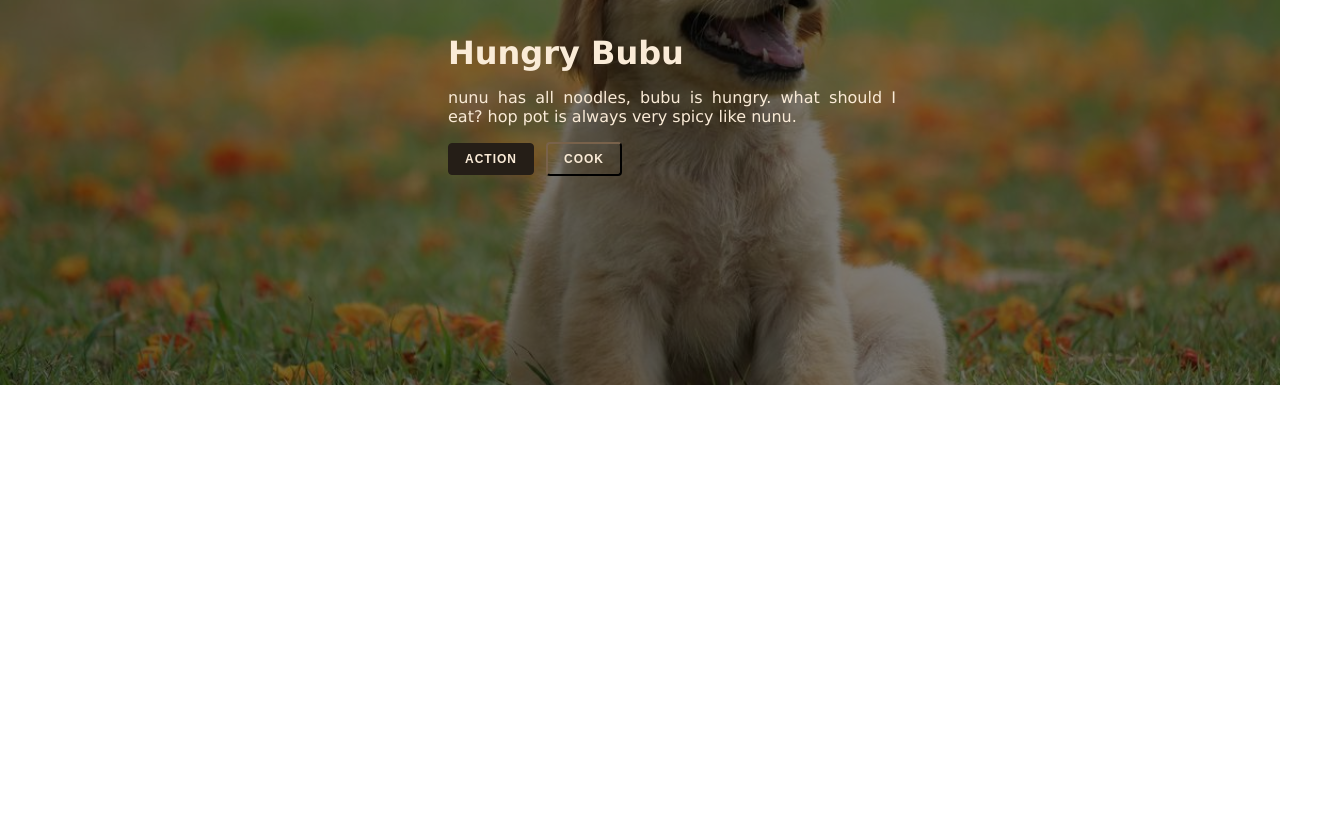
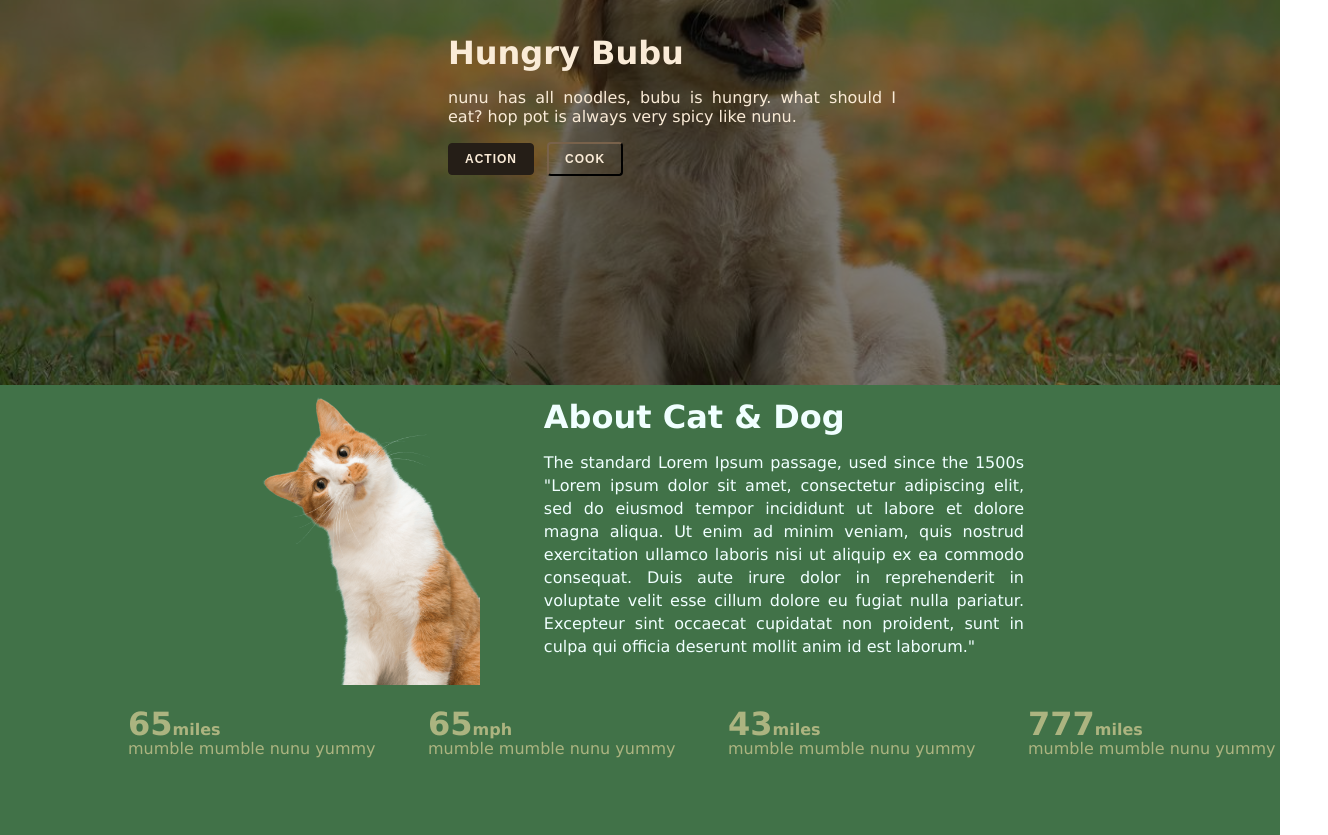
Before and after one commit to sungsungsung15/test, a plain HTML site: page index.html in a window 1280 px wide. Shown: the part 245-1080 px from the top of the page, 1328 px wide, since content can reach past the window. Before the commit the page ends 800 px from the top, so only its background shows below. Drawn offline with Linux system fonts and the light colour scheme.

Commit message:
second section done

```diff
--- a/index.html
+++ b/index.html
@@ -32,6 +32,65 @@
         </div>
 
     </div>
+    <div class="second">
+        <div class="second-all">
+            <div class="img-para">
+                <img src="./cat.png" class="img-2" alt="cat image">
+                <div class="paragraph">
+                    <h1> About Cat & Dog</h1>
+
+                    <p>The standard Lorem Ipsum passage, used since the 1500s
+                        "Lorem ipsum dolor sit amet, consectetur adipiscing elit, sed do eiusmod
+                        tempor incididunt ut labore et dolore magna aliqua. Ut enim ad minim veniam,
+                        quis nostrud exercitation ullamco laboris nisi ut aliquip ex ea commodo consequat.
+                        Duis aute irure dolor in reprehenderit in voluptate velit esse cillum dolore eu fugiat
+                        nulla pariatur. Excepteur sint occaecat cupidatat non proident, sunt in culpa qui officia
+                        deserunt mollit anim id est laborum."</p>
+                </div>
+            </div>
+            <div class="figures">
+                <div class="wrap">
+                    <div class="fig">
+                        <h1>65</h1>
+                        <h4>miles</h4>
+                    </div>
+
+                    <div class="description">
+                        <p>mumble mumble nunu yummy</p>
+                    </div>
+                </div>
+                <div class="wrap">
+                    <div class="fig">
+                        <h1>65</h1>
+                        <h4>mph</h4>
+                    </div>
+                    <div class="description">
+                        <p>mumble mumble nunu yummy</p>
+                    </div>
+                </div>
+                <div class="wrap">
+                    <div class="fig">
+                        <h1>43</h1>
+                        <h4>miles</h4>
+                    </div>
+                    <div class="description">
+                        <p>mumble mumble nunu yummy</p>
+                    </div>
+                </div>
+
+                <div class="wrap">
+                    <div class="fig">
+                        <h1>777</h1>
+                        <h4>miles</h4>
+                    </div>
+                    <div class="description">
+                        <p>mumble mumble nunu yummy</p>
+                    </div>
+                </div>
+            </div>
+
+        </div>
+    </div>
 
 </body>
 
--- a/style.css
+++ b/style.css
@@ -2,6 +2,7 @@ body,html{
     margin: 0;
     padding: 0;
     height: 100%;
+    font-family: Verdana, Geneva, Tahoma, sans-serif;
 }
 .logo {
     height: 70px;
@@ -85,7 +86,6 @@ body,html{
     padding-left: 35%;
     color: antiquewhite;
 
-
 }
 .hero-text button{
     border-radius: 4px;
@@ -93,9 +93,6 @@ body,html{
     font-weight: bold;
     padding: 8px 16px 8px 16px;
     letter-spacing: 1px;
-
-
-
 }
 .hero-button{
     display: flex;
@@ -112,5 +109,77 @@ body,html{
     background: none;
     color: antiquewhite;
     border-color: rgb(37, 30, 23);
+}
+.img-2 {
+    height: 300px;
 
 }
+.second{
+    background-color: #417248;
+    width: 100%;
+    height: 450px;
+    color: azure;
+
+}
+.second-all{
+    height: 300px;
+    margin: auto;
+
+
+}
+.img-para{
+    width: 60%;
+    margin: auto;
+
+
+}
+.img-para{
+    display: flex;
+    flex-direction: row;
+}
+.paragraph{
+    width: 500px;
+    line-height: 23px;
+    text-align: justify;
+
+}
+.img-para img{
+    padding-right: 64px;
+}
+.figures{
+    color: #acb480;
+    padding:0px;
+    margin:0px;
+    align-items: flex-start;
+    width: 250px;
+    display: flex;
+    flex-direction: row;
+    width: 80%;
+    margin: auto;
+    margin-top: 20px;
+
+
+
+}
+.wrap{
+    display: flex;
+    flex-direction: column;
+}
+.fig{
+    align-items: baseline;
+    display: flex;
+    flex-direction: row;
+}
+.fig h1{
+    margin-top: 0px;
+    margin-bottom: 0px;
+
+}
+.fig h4{
+    margin-top: 0px;
+    margin-bottom: 0px;
+}
+.description{
+    margin-top: -20px;
+    width: 300px;
+}
```
Also changed, not shown: cat.png (added), 1 other file.
